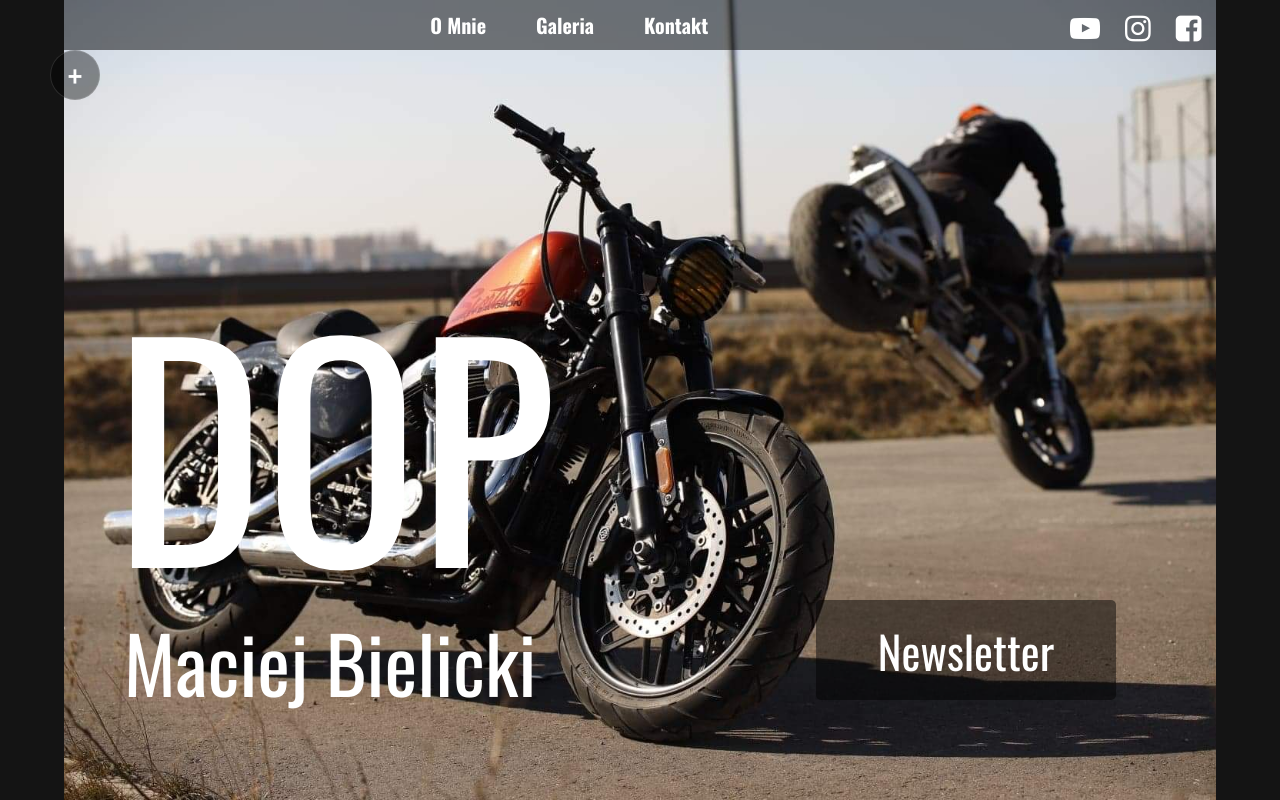
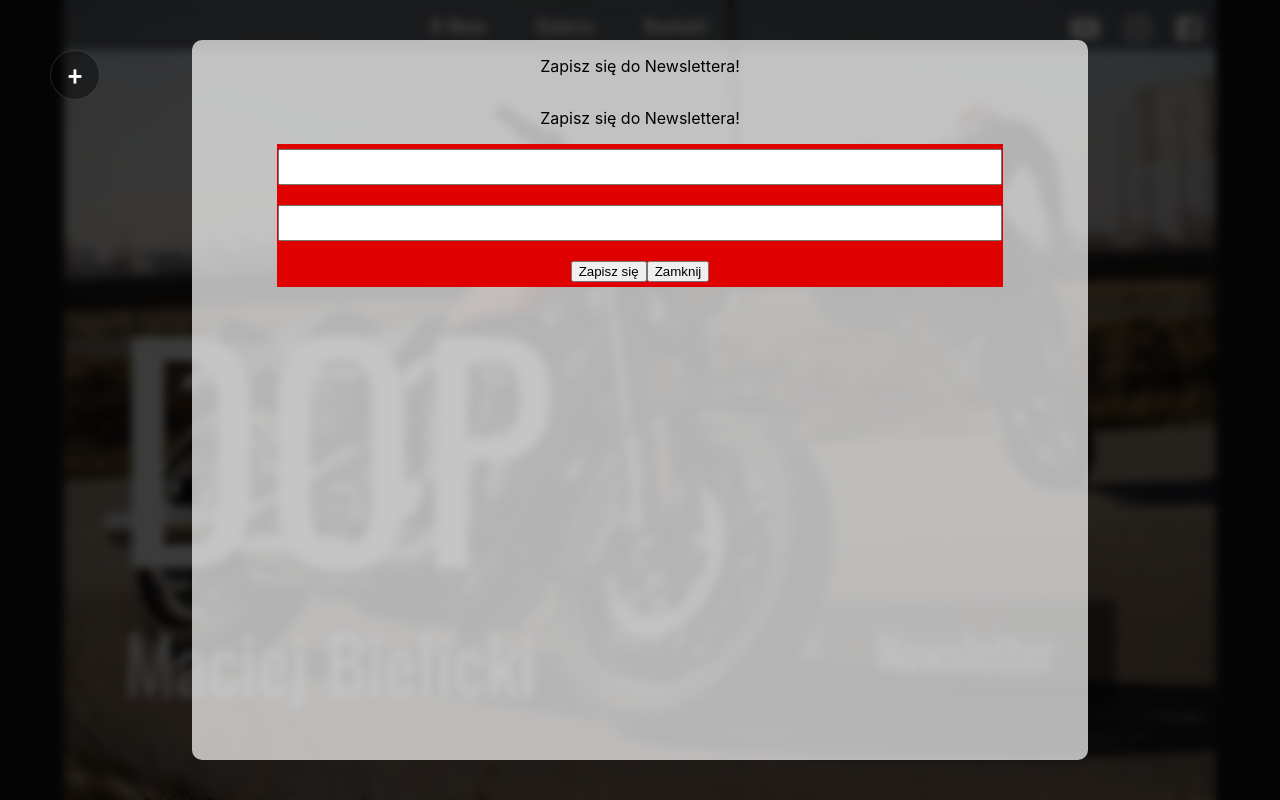
Before and after one commit to Marcinn88/dop-bike, a React (Create React App) app: page / in a window 1280 px wide. Both pictures are taken after a click on the button "Newsletter". Shown: the top 800 px of the page. Built offline with nearby package versions, Linux system fonts and the light colour scheme; no server answers; a web font is replaced by a local one.

Commit message:
modalEdit

```diff
--- a/src/components/Header.jsx
+++ b/src/components/Header.jsx
@@ -1,9 +1,34 @@
 import styles from './Header.module.css';
 import { nanoid } from 'nanoid';
+import { useState } from 'react';
 
 export const Header = () => {
+  const [modal, setModal] = useState(false);
+
+  const openModal = () => {
+    setModal(!modal);
+  };
+
   return (
     <>
+      {modal && (
+        <>
+          <div onClick={openModal} className={styles.shadowBox}></div>
+          <div className={styles.newsLetterModal}>
+            <p>Zapisz się do Newslettera!</p>
+            <p>Zapisz się do Newslettera!</p>
+            <form className={styles.newsLetterForm}>
+              <input className={styles.newsLetterFormEl} type="text"></input>
+              <input className={styles.newsLetterFormEl} type="text"></input>
+              <div className={styles.newsLetterBtnContainer}>
+                <button type="submit">Zapisz się</button>
+                <button onClick={openModal}>Zamknij</button>
+              </div>
+            </form>
+          </div>
+        </>
+      )}
+
       <div className={styles.main} id={nanoid()}>
         <div className={styles.mainNav}>
           <ul className={styles.mainNavList}>
@@ -51,7 +76,9 @@ export const Header = () => {
         <div className={styles.mainTitle}>DOP</div>
         <div className={styles.subTitle}>Maciej Bielicki</div>
 
-        <button className={styles.mainButton}>Newsletter</button>
+        <button onClick={openModal} className={styles.mainButton}>
+          Newsletter
+        </button>
       </div>
     </>
   );
--- a/src/components/Header.module.css
+++ b/src/components/Header.module.css
@@ -128,3 +128,44 @@
 }
 .mainButton:hover{box-shadow: 8px 8px 24px 0px rgba(0, 0, 0, 0.4);
 }
+
+.newsLetterModal{
+    position: absolute;
+    width: 70%;
+    height: 90vh;
+    background-color: rgba(255, 255, 255, 0.7);
+    border-radius: 10px;
+    left:15%;
+    top:5vh;
+    z-index: 5;
+    display: flex;
+    flex-direction: column;
+    align-items: center;
+    padding: 0;
+}
+.shadowBox{
+    background-color: rgba(0, 0, 0, 0.767);
+    backdrop-filter: blur(5px);
+    position: fixed;
+    top:0;
+    left:0;
+    width: 100%;
+    height: 100%;
+    z-index: 4;
+}
+.newsLetterForm{
+    display: flex;
+    flex-direction: column;
+    align-items: center;
+    background-color: #df0000;
+    width: 80%;
+    padding: 5px;
+    gap: 20px;
+}
+.newsLetterFormEl{
+    width: 100%;
+    height: 30px;
+}
+.newsLetterBtnContainer{
+    display: flex;
+}
--- a/src/components/News.jsx
+++ b/src/components/News.jsx
@@ -162,7 +162,6 @@ export const News = () => {
               onSubmit={!editModal ? submitModal : submitEditedModal}
               className={styles.modalFormWrapper}
             >
-              {/* <form onSubmit={submitModal} className={styles.modalFormWrapper}> */}
               {!editModal ? (
                 <input
                   className={styles.modalTitle}
```
